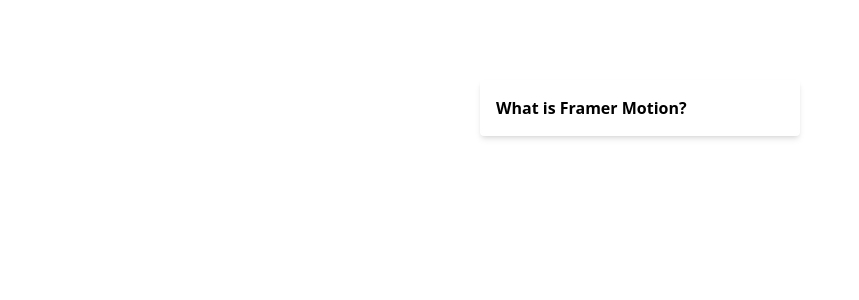
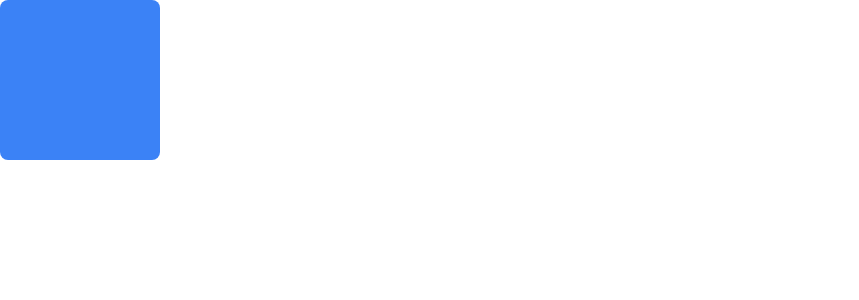
Before and after one commit to Cabdinasir64/Frame_Motion, a React (Vite) app: page / in a window 1280 px wide. Shown: the top 300 px of the page, without its empty margins (0-859 px from the left). Built offline with nearby package versions, Linux system fonts and the light colour scheme.

Commit message:
i added nother file of animation 37 framer motion

```diff
--- a/src/App.jsx
+++ b/src/App.jsx
@@ -1,9 +1,9 @@
-import Animation36 from './Components/animation36'
+import Animation37 from './Components/animation37'
 function App() {
 
   return (
     <>
-      <Animation36 />
+      <Animation37 />
 
     </>
   )
--- /dev/null
+++ b/src/Components/animation37.jsx
@@ -0,0 +1,13 @@
+// AnimatedCard.jsx
+import React, { useState } from "react";
+import { motion } from "framer-motion";
+
+export default function AnimatedCard({ setSelected }) {
+  return (
+    <motion.div
+      layoutId="card"
+      onClick={() => setSelected(true)}
+      className="w-40 h-40 bg-blue-500 rounded-lg cursor-pointer"
+    />
+  );
+}
```
